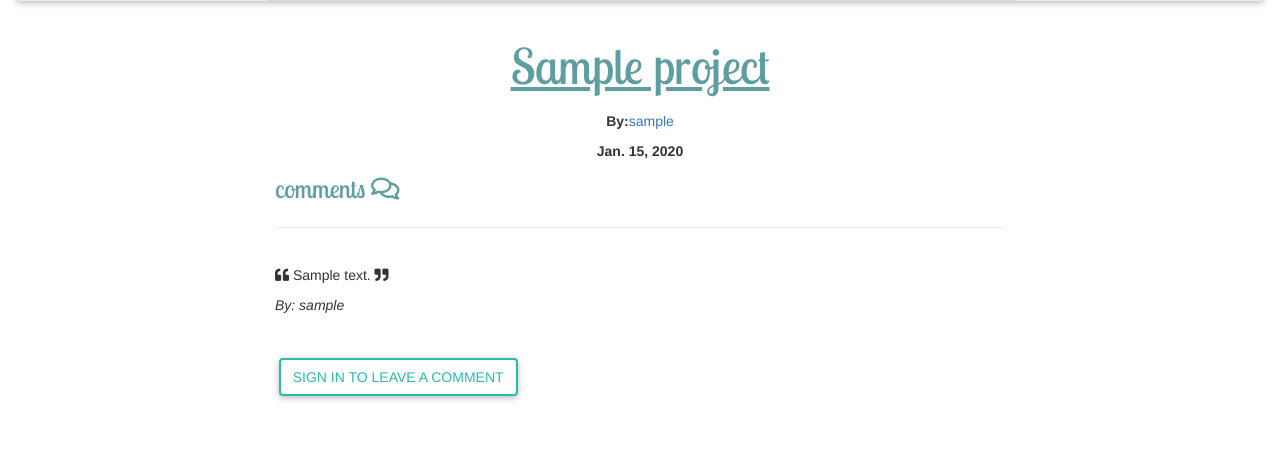
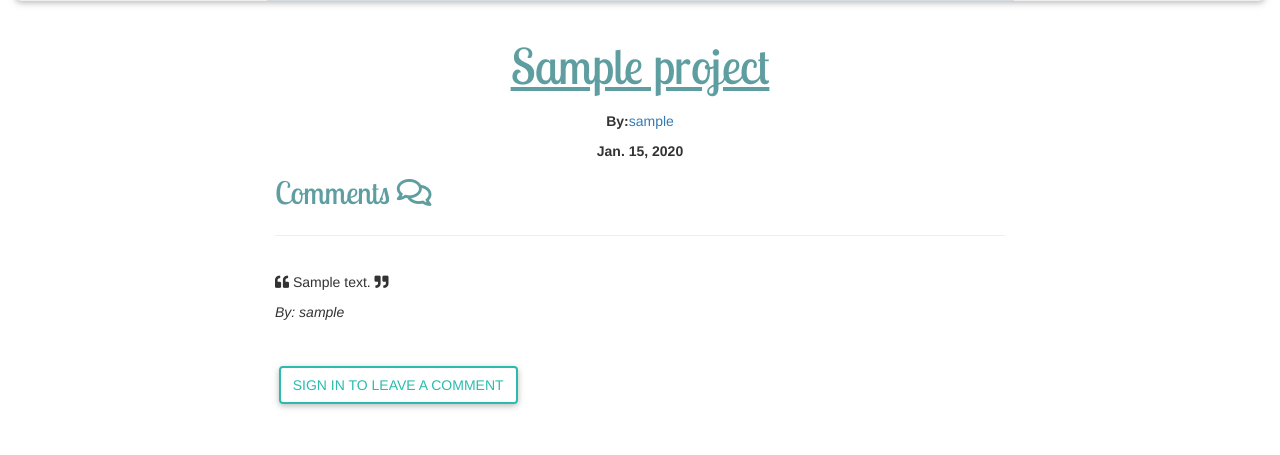
Before and after one commit to lizKimita/App-Awards, a Django app: page /review_project/1/ in a window 1280 px wide. Shown: the part 634-1089 px from the top of the page. Run offline with Django 3.2, Linux system fonts and the light colour scheme; tables that the repository leaves empty hold one stand-in row (values such as "Sample post"); grey boxes marked "Sample" are stand-in pictures; some libraries are stand-ins or nearby versions; some web fonts are replaced.

Commit message:
styling the comments form

```diff
--- a/projects_awards/templates/projects/review_project.html
+++ b/projects_awards/templates/projects/review_project.html
@@ -19,7 +19,7 @@
         <div class="col-md-2"></div>
           <div class="col-md-8">
             <div>
-              <p class="commentheader">comments <i class="far fa-comments"></i></p>
+              <p class="commentheader">Comments <i class="far fa-comments"></i></p>
               <hr>
               {%if comments%}
               {%for comment in comments%}
--- a/static/css/styles.css
+++ b/static/css/styles.css
@@ -45,7 +45,7 @@
     border: none;
 }
 .commentheader{
-    font-size: 180%;
+    font-size: 220%;
     font-family: 'Lobster Two', cursive;
     color:cadetblue;
 }
```
